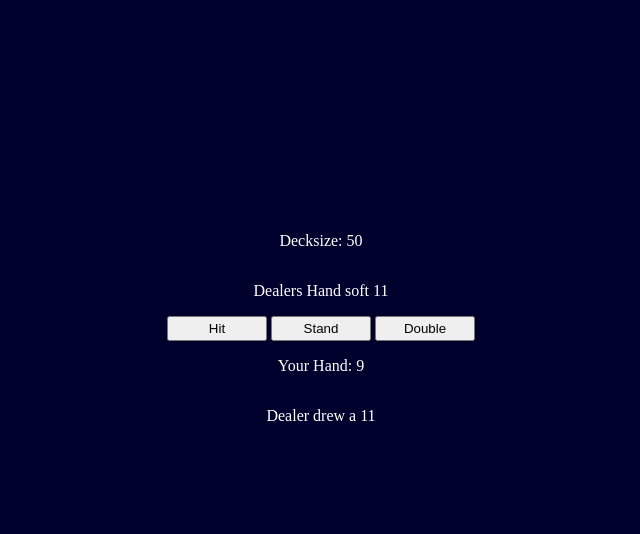
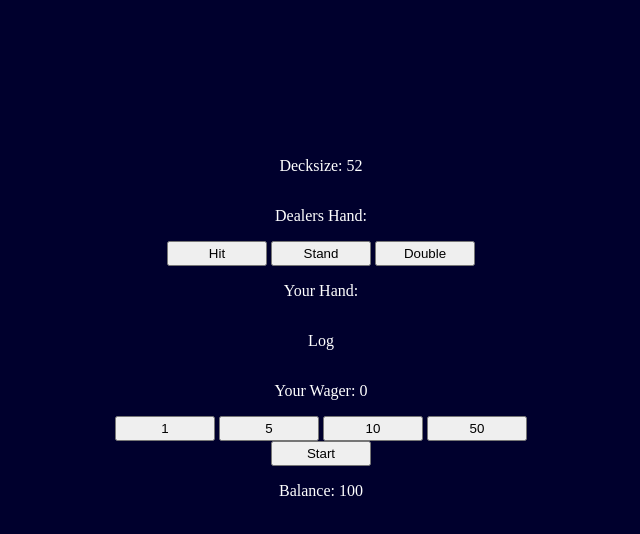
Before and after one commit to Rafafi35/Blackjack, a plain HTML site: page index.html in a window 1280 px wide. Shown: the whole page, without its empty margins (319-959 px from the left). Drawn offline with Linux system fonts and the light colour scheme.

Commit message:
add balance & wager
balance & wager 2

```diff
--- a/index.html
+++ b/index.html
@@ -22,6 +22,19 @@
 
     <p id="log">Log</p>
 
+    <p id="wagerDisplay">Your Wager: 0</p>
+
+    <div id="actions">
+        <button onclick="raiseWager(1)">1</button>
+        <button onclick="raiseWager(5)">5</button>
+        <button onclick="raiseWager(10)">10</button>
+        <button onclick="raiseWager(50)">50</button>
+    </div>
+
+    <button onclick="start()">Start</button>
+
+    <p id="balanceDisplay">Balance:</p>
+
     <script src="script.js"></script>
 
 </body>
--- a/script.js
+++ b/script.js
@@ -7,6 +7,13 @@ const deckSize = document.getElementById("deckSize")
 let playerHandValue = 0
 let dealerHandValue = 0
 let playerState = ""
+let dealerState = ""
+let wager = 0
+const wagerDisplay = document.getElementById("wagerDisplay")
+let balance = 100
+const balanceDisplay = document.getElementById("balanceDisplay")
+balanceDisplay.textContent = "Balance: " + balance
+let roundIsRunnning = false
 
 function sleep(ms) {
     return new Promise(resolve => setTimeout(resolve, ms));
@@ -65,17 +72,33 @@ async function handleStand() {
 
     if (playerHandValue > dealerHandValue && playerHandValue < 21 || dealerHandValue > 21) {
         log.textContent = "Player Wins"
+        balance += wager * 2
     } else if (playerHandValue < dealerHandValue && dealerHandValue < 21 || playerHandValue > 21) {
         log.textContent = "Dealer Wins"
     } else {
         log.textContent = "Nobody wins"
+        balance += wager
     }
 
-    await sleep(3000)
-    start()
+    wager = 0
+    roundIsRunnning = false
+    wagerDisplay.textContent = "Your Wager: " + wager
+    balanceDisplay.textContent = "Balance: " + balance
+}
+
+function raiseWager(value) {
+    if (balance >= value && roundIsRunnning === false) {
+        wager += value
+        balance -= value
+        wagerDisplay.textContent = "Your Wager: " + wager
+        balanceDisplay.textContent = "Balance: " + balance
+    }
+
 }
 
 async function start() {
+    if (roundIsRunnning === false) {
+        roundIsRunnning = true
         log.textContent = "New Round"
         playerHandValue = 0
         playerHandText.textContent = "Your Hand: " + playerHandValue
@@ -95,4 +118,4 @@ async function start() {
         document.getElementById("standButton").addEventListener("click", handleStand)
     }
 
-start()
+}
```
Lines whose indentation alone changed are shown as unchanged.
